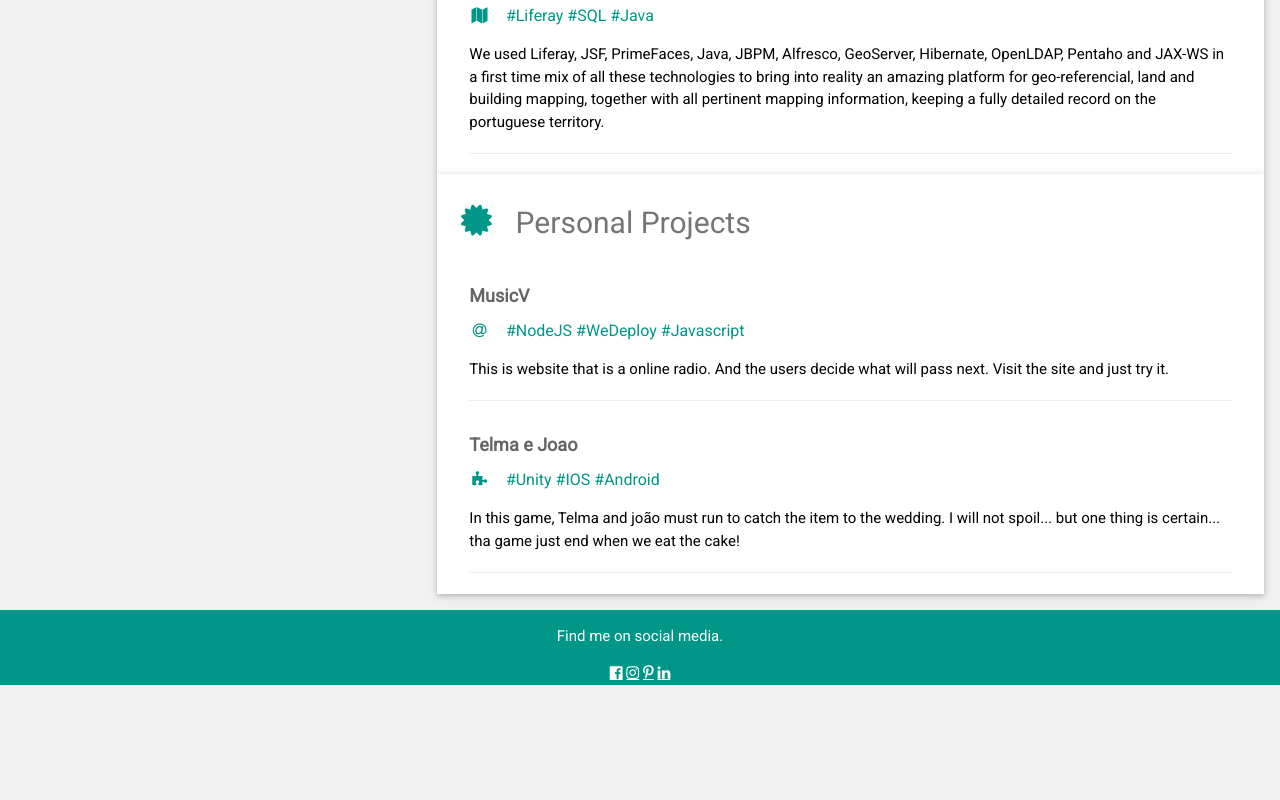
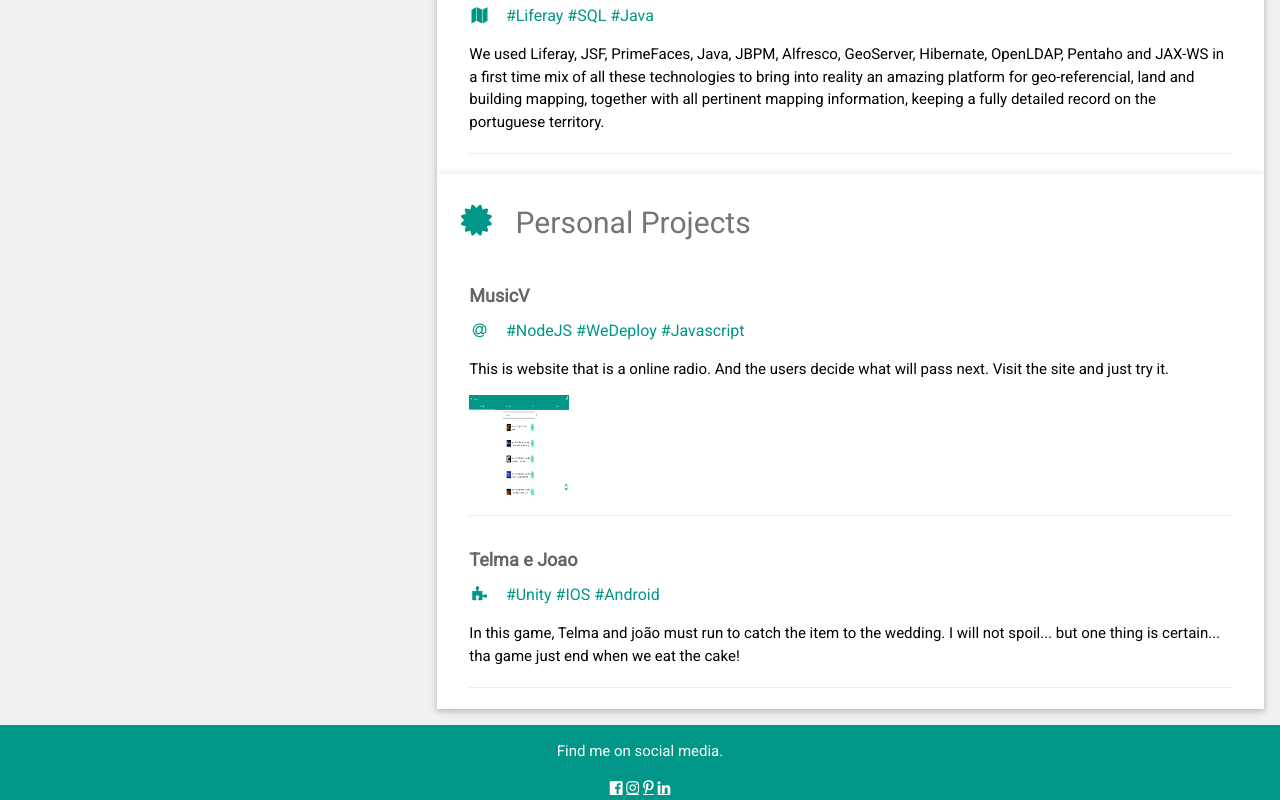
Before and after one commit to valterjpcaldeira/valterjpcaldeira.github.io, a plain HTML site: page index.html in a window 1280 px wide. Shown: the part 1498-2298 px from the top of the page. Before the commit the page ends 2183 px from the top, so only its background shows below. Drawn offline with nearby package versions, Linux system fonts and the light colour scheme.

Commit message:
Add MusicV image

```diff
--- a/index.html
+++ b/index.html
@@ -141,6 +141,9 @@ html,body,h1,h2,h3,h4,h5,h6 {font-family: "Roboto", sans-serif}
           <h5 class="w3-opacity"><b>MusicV</b></h5>
           <h6 class="w3-text-teal"><i class="fa fa-at fa-fw w3-margin-right"></i>#NodeJS #WeDeploy #Javascript</h6>
           <p>This is website that is a online radio. And the users decide what will pass next. Visit the site and just try it.</p>
+          <a href="https://nodejs-musicv.wedeploy.io/">
+            <img alt="W3Schools" src="/static/images/musicV.png" width="100" height="100" border="0">
+          </a>
           <hr>
         </div>
         <div class="w3-container">
```
Also changed, not shown: static/images/musicV.png (added).
